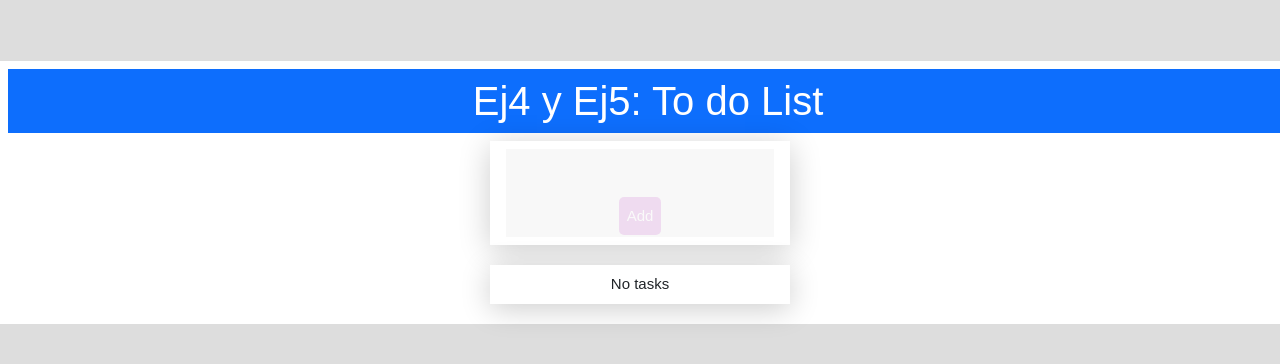
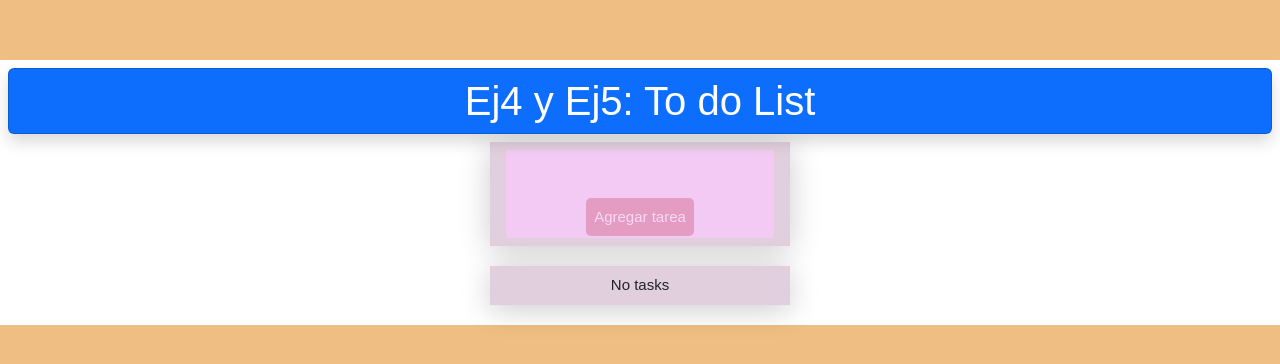
Before and after one commit to carolinavalverde/ReactEj4, a React (Vite) app: page / in a window 1280 px wide. Shown: the part 208-572 px from the top of the page. Built offline with nearby package versions, Linux system fonts and the light colour scheme.

Commit message:
agrego codigo y algo de estilo

```diff
--- a/src/App.jsx
+++ b/src/App.jsx
@@ -6,7 +6,7 @@ import Container from "./components/Container";
 function App() {
   return (
     <div className="App">
-      <h1 className="container-fluid text-center text-bg-primary m-2 p-2">
+      <h1 className="card shadow text-center text-bg-primary m-2 p-2">
         Ej4 y Ej5: To do List
       </h1>
       <Container />
--- a/src/Styles/App.scss
+++ b/src/Styles/App.scss
@@ -1,5 +1,5 @@
 html {
-    background: #ddd;
+    background: #eebe83;
     height: 100%;
     display: flex;
   }
@@ -14,7 +14,7 @@ html {
   }
 
   .todo-list {
-    background: #fff;
+    background: #e2cfdd;
     font-size: 15px;
     max-width: 300px;
     margin: auto;
@@ -25,8 +25,8 @@ html {
 
 
   /** BUTTONS*/
-  $colorPink: #dc9bde;
-  $colorPinkHover:#c23455;
+  $colorPink: #c23455;
+  $colorPinkHover:#9e4ba0;
 
   $colorBlue: #9adddd;
   $colorBlueHover:#166b72;
@@ -57,7 +57,7 @@ html {
   /** TODO*/
   .file-input{
     padding: 2px;
-    background: #f8f8f8;
+    background: #f3caf3;
   }
 
   .file-input > .text {
@@ -72,7 +72,6 @@ html {
 
 
   /** CHECKBOX*/
-  /* Original styles by Shaw : https://codepen.io/shshaw/pen/WXMdwE */
   $duration: 0.4s;
   $stroke: #42d7e4;
   $colorText: #234144;
@@ -138,21 +137,18 @@ html {
 
     transform-origin: 13.5px 12.5px;
     transform: scale(0.4) rotate(0deg);
-    animation: none $duration linear; //cubic-bezier(.08,.56,.04,.98);
+    animation: none $duration linear;
 
     @keyframes explode {
-      //0% { stroke-width: 0; transform: scale(0.5) rotate(0deg); }
       30% {
         stroke-width: 3;
         stroke-opacity: 1;
         transform: scale(0.8) rotate(40deg);
-        //animation-timing-function: cubic-bezier(.89,.01,.95,.51);
       }
       100% {
         stroke-width: 0;
         stroke-opacity: 0;
         transform: scale(1.1) rotate(60deg);
-        //animation-timing-function: cubic-bezier(.08,.56,.04,.98);
       }
     }
   }
--- a/src/components/FormTodo.jsx
+++ b/src/components/FormTodo.jsx
@@ -30,7 +30,7 @@ const FormTodo = (props) => {
             className="button pink"
             disabled={description ? "" : "disabled"}
           >
-            Add
+            Agregar tarea
           </button>
         </div>
       </div>
--- a/src/components/TaskList.jsx
+++ b/src/components/TaskList.jsx
@@ -30,7 +30,7 @@ const TaskList = (props) => {
       {list.length ? (
         <p>
           <button className="button blue" onClick={onClickRemoveItem}>
-            Delete all done
+            Borrar todas lastareas hechas
           </button>
         </p>
       ) : null}
```
Also changed, not shown: src/Styles/variables.scss (deleted).
